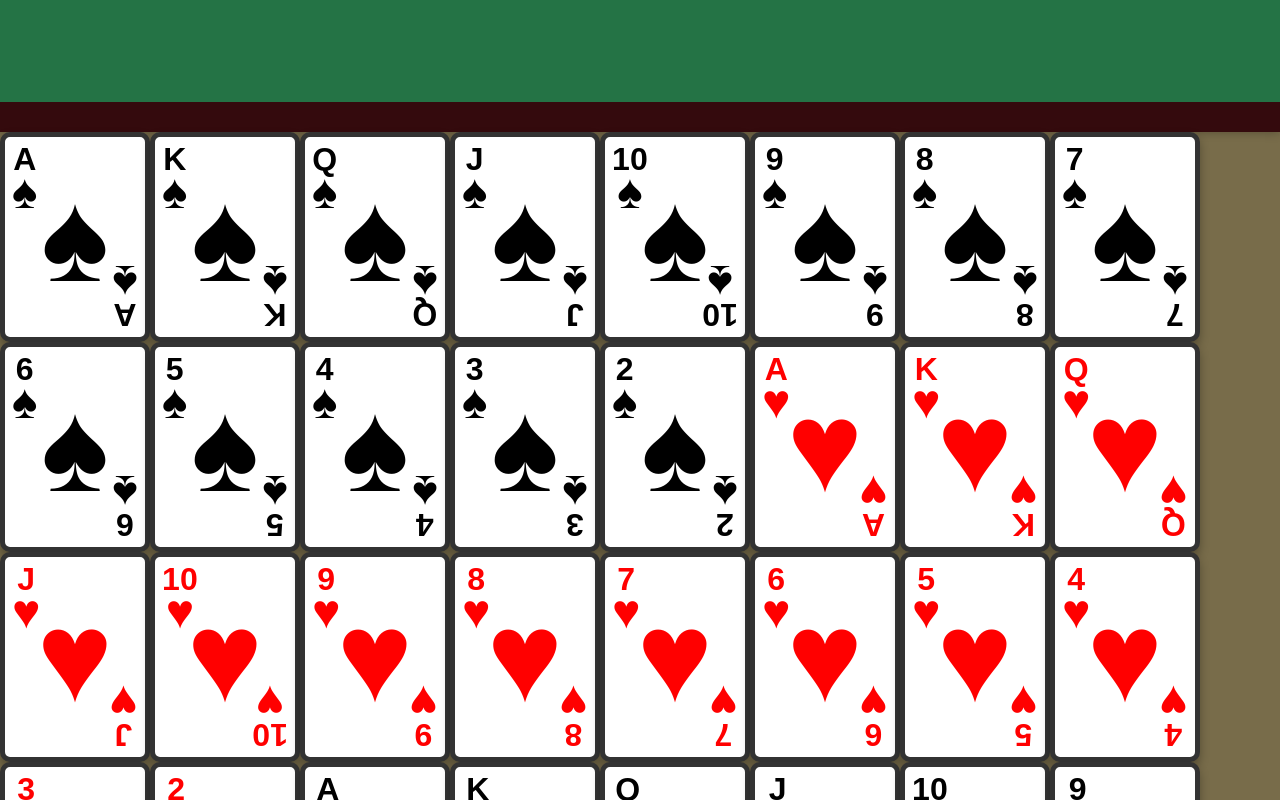
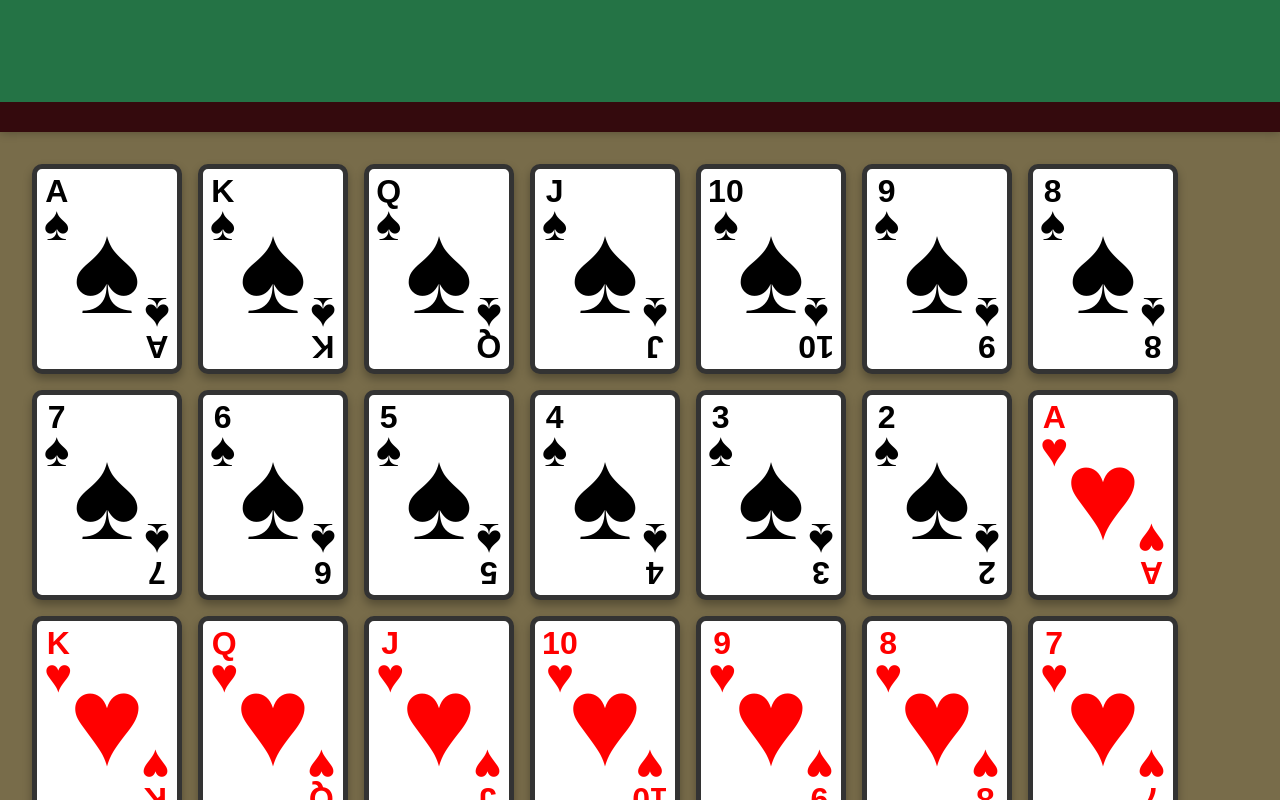
Before and after one commit to EthanNguyen-Tu/Blackjack, a Next.js app: page / in a window 1280 px wide. Shown: the part 740-1540 px from the top of the page. Built offline with nearby package versions, Linux system fonts and the light colour scheme.

Commit message:
fix(AllCards): add back spacing to AllCards display

```diff
--- a/src/app/pages/AllCards.tsx
+++ b/src/app/pages/AllCards.tsx
@@ -6,8 +6,8 @@ import { PLAYINGCARD_VALUES } from "../shared/constants/playingcards";
 
 function AllCards() {
     return (
-        <Grid container>
-            <Grid container size={12}>
+        <Grid container margin={4}>
+            <Grid container size={12} spacing={2}>
                 {PLAYINGCARD_VALUES.map((card) => (
                     <PlayingCard card={card} key={card} />
                 ))}
```
